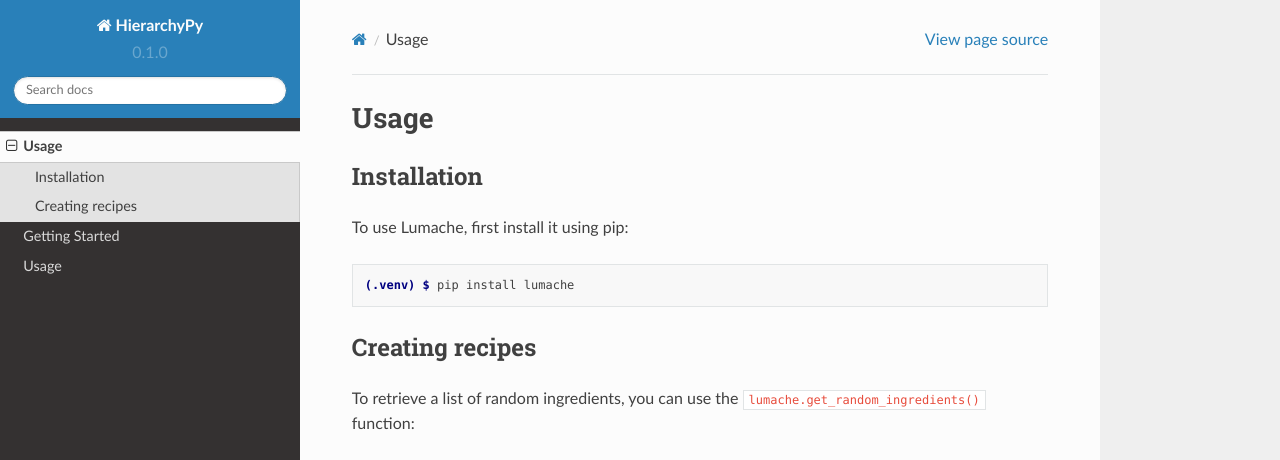
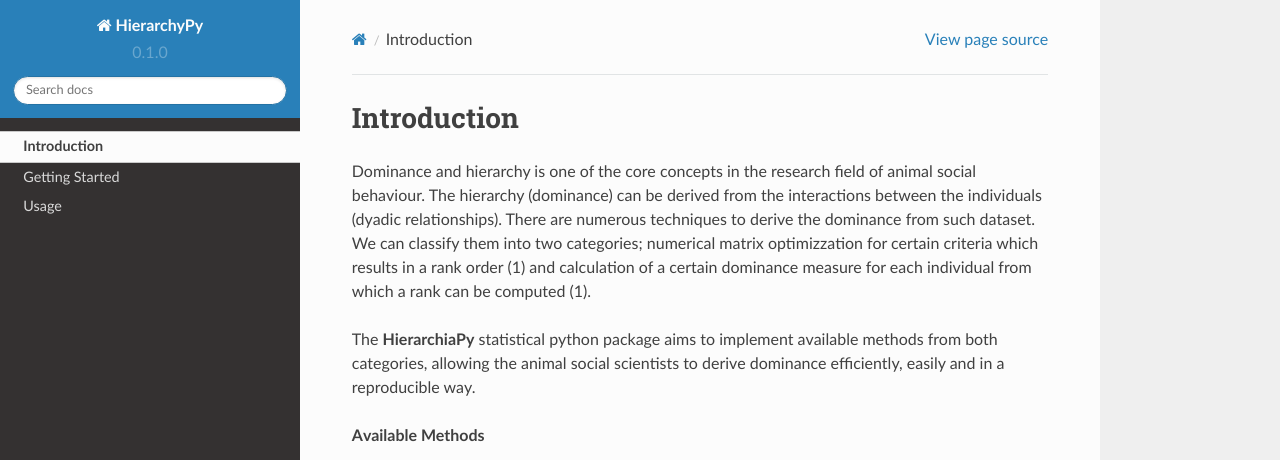
Before and after one commit to nusretipek/HierarchiaPy, a Sphinx documentation site: the page built from docs/source/intro.rst, in a window 1280 px wide and 1095 px high. Shown: the top 460 px of the window. Built offline with Sphinx 7.4.7 and the Read the Docs theme 2.0.0, drawn with Linux system fonts in a browser that asks for light colours; some of the changed text lies outside the part shown; grey boxes are pictures that could not be loaded.

Commit message:
Update intro.rst

```diff
--- a/docs/source/intro.rst
+++ b/docs/source/intro.rst
@@ -1,33 +1,17 @@
-Usage
-=====
+Introduction
+============
 
-.. _installation:
+Dominance and hierarchy is one of the core concepts in the research field of animal social behaviour. The hierarchy (dominance) can be derived from the interactions between the individuals (dyadic relationships). There are numerous techniques to derive the dominance from such dataset. We can classify them into two categories; numerical matrix optimizzation for certain criteria which results in a rank order (1) and calculation of a certain dominance measure for each individual from which a rank can be computed (1).
 
-Installation
-------------
+The **HierarchiaPy** statistical python package aims to implement available methods from both categories, allowing the animal social scientists to derive dominance efficiently, easily and in a reproducible way.
 
-To use Lumache, first install it using pip:
+**Available Methods**
 
-.. code-block:: console
+1. Elo Rating (2)
+2. TBC
 
-   (.venv) $ pip install lumache
-
-Creating recipes
-----------------
-
-To retrieve a list of random ingredients,
-you can use the ``lumache.get_random_ingredients()`` function:
-
-.. autofunction:: lumache.get_random_ingredients
-
-The ``kind`` parameter should be either ``"meat"``, ``"fish"``,
-or ``"veggies"``. Otherwise, :py:func:`lumache.get_random_ingredients`
-will raise an exception.
-
-.. autoexception:: lumache.InvalidKindError
-
-For example:
-
->>> import lumache
->>> lumache.get_random_ingredients()
-['shells', 'gorgonzola', 'parsley']
+..
+ Local Variables:
+ mode: rst
+ ispell-local-dictionary: "american"
+ End:
```
